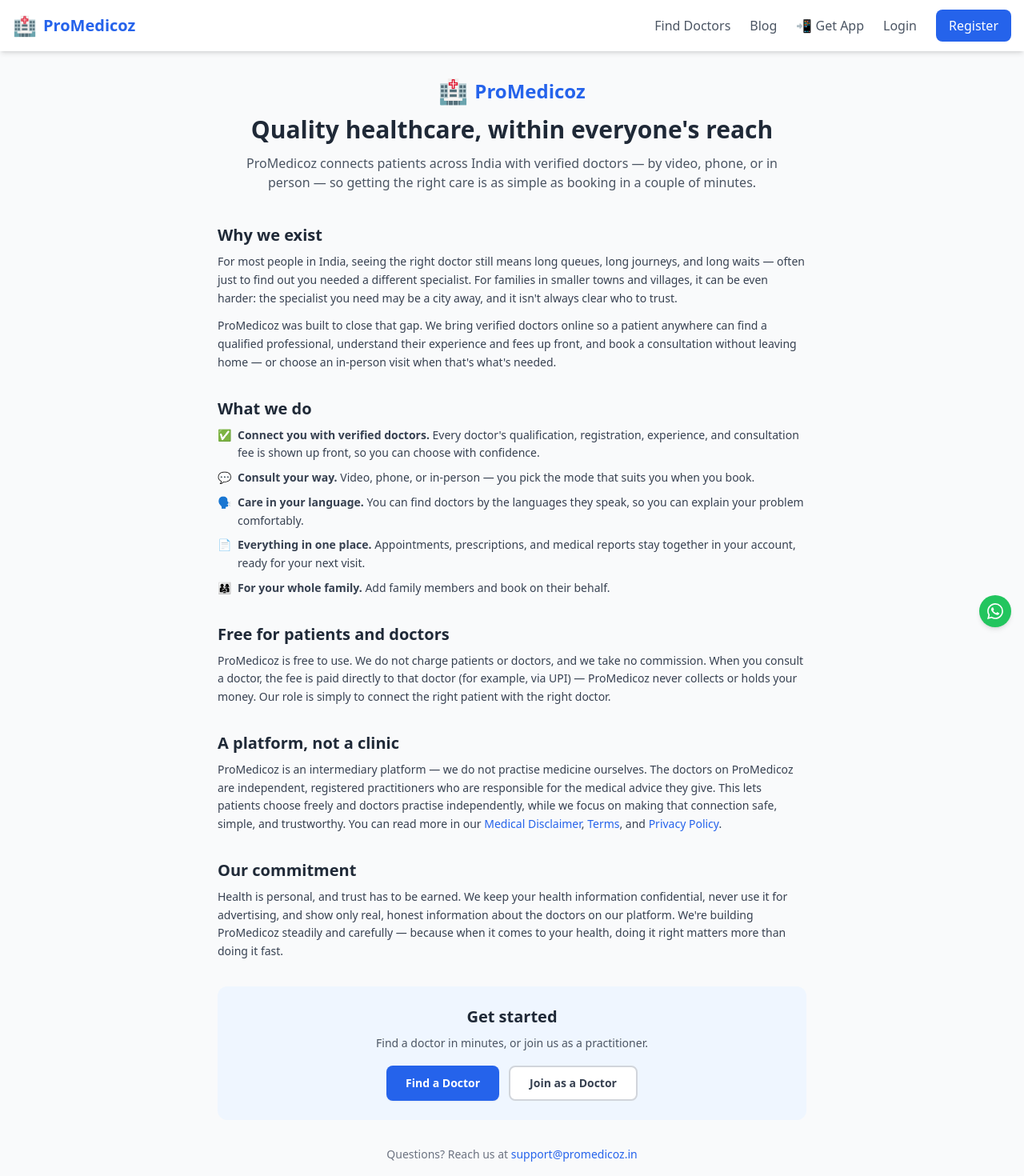
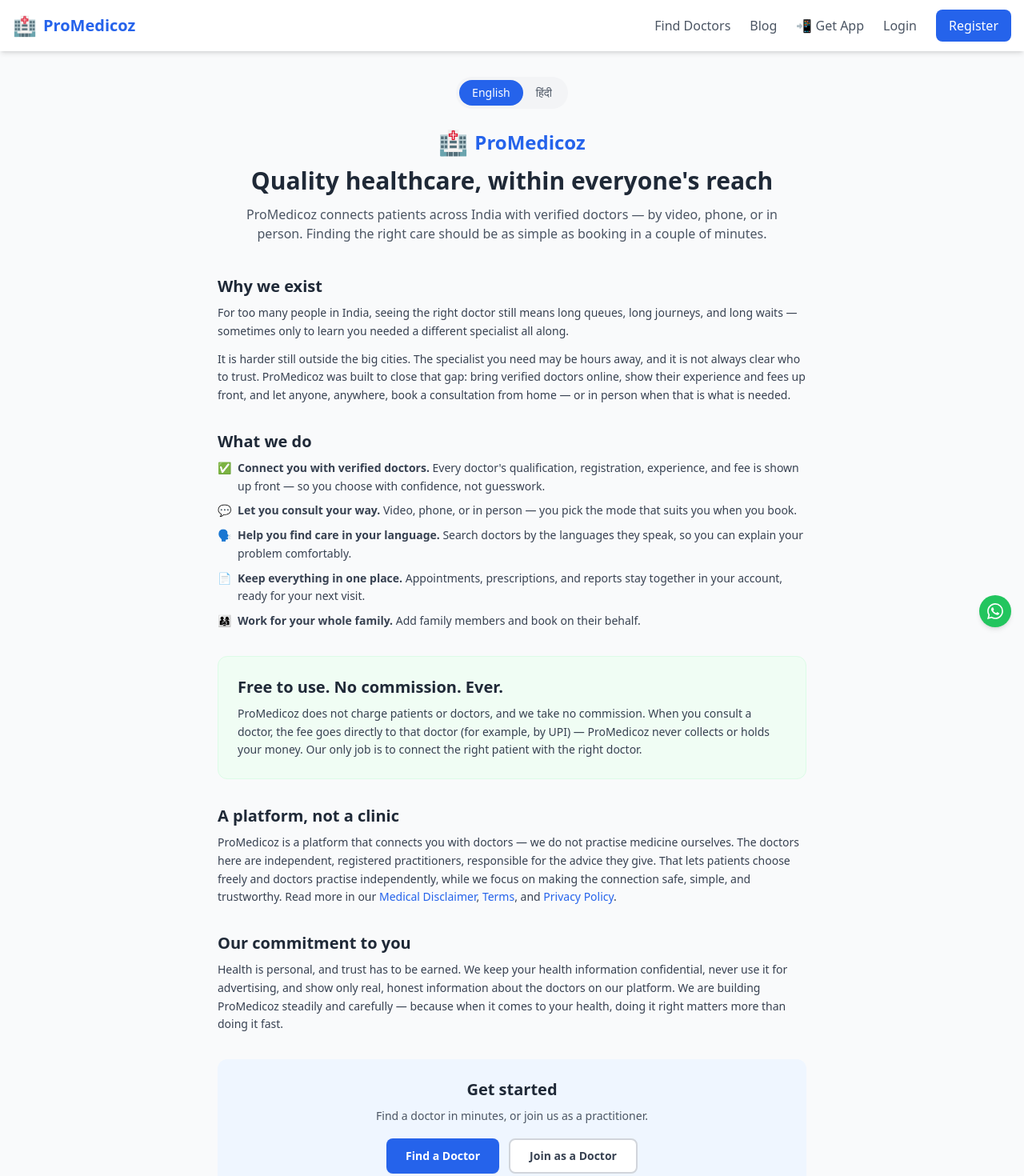
Before and after one commit to kndnkmr/docconnect, a React (Vite) app in the folder client/: page /about in a window 1280 px wide. Shown: the top 1470 px of the page at 80% size. Built offline with nearby package versions, Linux system fonts and the light colour scheme; no server answers.

Commit message:
Rewrite About + How It Works: sharper warmer copy (same facts, no new claims), make About bilingual EN/HI, upgrade steps to numbered-circle visual

```diff
--- a/client/src/pages/AboutUs.jsx
+++ b/client/src/pages/AboutUs.jsx
@@ -1,10 +1,130 @@
+import { useState } from 'react';
 import { Link } from 'react-router-dom';
 import SEO from '../components/SEO';
 
+// Patient-facing page → bilingual (English / हिंदी), same lightweight approach
+// as HowItWorks.jsx and Home.jsx: a per-page string dictionary keyed by
+// language, with the shared localStorage 'promedicoz_lang' choice so the
+// patient's selection carries across the site.
+//
+// IMPORTANT: the copy here states ONLY facts that were already on this page —
+// the no-commission / pay-the-doctor-directly model, verified doctors, the
+// three consult modes, language search, family accounts, and the
+// platform-not-a-clinic positioning. No invented numbers, founder story, or
+// claims. The wording is sharpened and warmed; the substance is unchanged.
+const TXT = {
+  en: {
+    heroH1: "Quality healthcare, within everyone's reach",
+    heroSub:
+      'ProMedicoz connects patients across India with verified doctors — by video, phone, or in person. Finding the right care should be as simple as booking in a couple of minutes.',
+
+    whyH: 'Why we exist',
+    whyP1:
+      'For too many people in India, seeing the right doctor still means long queues, long journeys, and long waits — sometimes only to learn you needed a different specialist all along.',
+    whyP2:
+      'It is harder still outside the big cities. The specialist you need may be hours away, and it is not always clear who to trust. ProMedicoz was built to close that gap: bring verified doctors online, show their experience and fees up front, and let anyone, anywhere, book a consultation from home — or in person when that is what is needed.',
+
+    doH: 'What we do',
+    doItems: [
+      { icon: '✅', t: 'Connect you with verified doctors.', d: "Every doctor's qualification, registration, experience, and fee is shown up front — so you choose with confidence, not guesswork." },
+      { icon: '💬', t: 'Let you consult your way.', d: 'Video, phone, or in person — you pick the mode that suits you when you book.' },
+      { icon: '🗣️', t: 'Help you find care in your language.', d: 'Search doctors by the languages they speak, so you can explain your problem comfortably.' },
+      { icon: '📄', t: 'Keep everything in one place.', d: 'Appointments, prescriptions, and reports stay together in your account, ready for your next visit.' },
+      { icon: '👨‍👩‍👧', t: 'Work for your whole family.', d: 'Add family members and book on their behalf.' },
+    ],
+
+    freeH: 'Free to use. No commission. Ever.',
+    freeP:
+      'ProMedicoz does not charge patients or doctors, and we take no commission. When you consult a doctor, the fee goes directly to that doctor (for example, by UPI) — ProMedicoz never collects or holds your money. Our only job is to connect the right patient with the right doctor.',
+
+    platH: 'A platform, not a clinic',
+    platP:
+      'ProMedicoz is a platform that connects you with doctors — we do not practise medicine ourselves. The doctors here are independent, registered practitioners, responsible for the advice they give. That lets patients choose freely and doctors practise independently, while we focus on making the connection safe, simple, and trustworthy.',
+    platLinks: 'Read more in our',
+
+    trustH: 'Our commitment to you',
+    trustP:
+      'Health is personal, and trust has to be earned. We keep your health information confidential, never use it for advertising, and show only real, honest information about the doctors on our platform. We are building ProMedicoz steadily and carefully — because when it comes to your health, doing it right matters more than doing it fast.',
+
+    ctaH: 'Get started',
+    ctaP: 'Find a doctor in minutes, or join us as a practitioner.',
+    findDoctor: 'Find a Doctor',
+    joinDoctor: 'Join as a Doctor',
+    questions: 'Questions? Reach us at',
+
+    disclaimer: 'Medical Disclaimer', terms: 'Terms', privacy: 'Privacy Policy',
+  },
+  hi: {
+    heroH1: 'अच्छी सेहत-सुविधा, सबकी पहुंच में',
+    heroSub:
+      'ProMedicoz भारत भर के मरीज़ों को सत्यापित डॉक्टरों से जोड़ता है — वीडियो, फ़ोन या क्लिनिक पर। सही इलाज पाना उतना ही आसान होना चाहिए जितना कुछ मिनटों में बुकिंग करना।',
+
+    whyH: 'हम क्यों हैं',
+    whyP1:
+      'भारत में बहुत से लोगों के लिए सही डॉक्टर तक पहुंचना आज भी लंबी कतारों, लंबे सफ़र और लंबे इंतज़ार का मतलब है — और कभी-कभी तो यह पता चलने के लिए कि आपको किसी और विशेषज्ञ की ज़रूरत थी।',
+    whyP2:
+      'बड़े शहरों से बाहर यह और भी मुश्किल है। जिस विशेषज्ञ की ज़रूरत है वह घंटों दूर हो सकता है, और यह साफ़ नहीं होता कि किस पर भरोसा करें। ProMedicoz इसी दूरी को पाटने के लिए बना है: सत्यापित डॉक्टरों को ऑनलाइन लाना, उनका अनुभव और शुल्क पहले से दिखाना, और किसी को भी, कहीं से भी, घर बैठे परामर्श बुक करने देना — या ज़रूरत पड़ने पर क्लिनिक पर मिलना।',
+
+    doH: 'हम क्या करते हैं',
+    doItems: [
+      { icon: '✅', t: 'सत्यापित डॉक्टरों से जोड़ते हैं।', d: 'हर डॉक्टर की योग्यता, रजिस्ट्रेशन, अनुभव और शुल्क पहले से दिखता है — ताकि आप अंदाज़े से नहीं, भरोसे से चुनें।' },
+      { icon: '💬', t: 'अपने तरीके से परामर्श।', d: 'वीडियो, फ़ोन या क्लिनिक पर — बुकिंग के समय अपना पसंदीदा तरीका चुनें।' },
+      { icon: '🗣️', t: 'अपनी भाषा में इलाज।', d: 'डॉक्टरों को उनकी बोली जाने वाली भाषाओं से खोजें, ताकि आप अपनी समस्या आराम से बता सकें।' },
+      { icon: '📄', t: 'सब कुछ एक जगह।', d: 'अपॉइंटमेंट, प्रिस्क्रिप्शन और रिपोर्ट आपके खाते में एक साथ रहते हैं, अगली बार के लिए तैयार।' },
+      { icon: '👨‍👩‍👧', t: 'पूरे परिवार के लिए।', d: 'परिवार के सदस्यों को जोड़ें और उनकी ओर से बुकिंग करें।' },
+    ],
+
+    freeH: 'उपयोग मुफ़्त। कोई कमीशन नहीं। कभी नहीं।',
+    freeP:
+      'ProMedicoz न मरीज़ों से शुल्क लेता है, न डॉक्टरों से, और कोई कमीशन नहीं लेता। जब आप परामर्श लेते हैं, तो शुल्क सीधे उसी डॉक्टर को जाता है (जैसे UPI से) — ProMedicoz कभी आपका पैसा नहीं लेता या रखता। हमारा एकमात्र काम है सही मरीज़ को सही डॉक्टर से जोड़ना।',
+
+    platH: 'एक प्लेटफ़ॉर्म, क्लिनिक नहीं',
+    platP:
+      'ProMedicoz एक प्लेटफ़ॉर्म है जो आपको डॉक्टरों से जोड़ता है — हम खुद इलाज नहीं करते। यहां के डॉक्टर स्वतंत्र, रजिस्टर्ड प्रैक्टिशनर हैं, और अपनी दी गई सलाह के लिए खुद ज़िम्मेदार हैं। इससे मरीज़ खुलकर चुन पाते हैं और डॉक्टर स्वतंत्र रूप से काम करते हैं, जबकि हम इस जुड़ाव को सुरक्षित, सरल और भरोसेमंद बनाने पर ध्यान देते हैं।',
+    platLinks: 'और पढ़ें हमारे',
+
+    trustH: 'आपके प्रति हमारा वादा',
+    trustP:
+      'सेहत निजी बात है, और भरोसा कमाना पड़ता है। हम आपकी स्वास्थ्य जानकारी गोपनीय रखते हैं, उसे कभी विज्ञापन के लिए इस्तेमाल नहीं करते, और अपने प्लेटफ़ॉर्म के डॉक्टरों की केवल असली, ईमानदार जानकारी दिखाते हैं। हम ProMedicoz को धीरे और सावधानी से बना रहे हैं — क्योंकि जब बात सेहत की हो, तो जल्दी करने से ज़्यादा सही करना मायने रखता है।',
+
+    ctaH: 'शुरू करें',
+    ctaP: 'कुछ मिनटों में डॉक्टर खोजें, या एक प्रैक्टिशनर के रूप में हमसे जुड़ें।',
+    findDoctor: 'डॉक्टर खोजें',
+    joinDoctor: 'डॉक्टर के रूप में जुड़ें',
+    questions: 'कोई सवाल? हमसे संपर्क करें',
+
+    disclaimer: 'मेडिकल अस्वीकरण', terms: 'नियम', privacy: 'गोपनीयता नीति',
+  },
+};
+
 function AboutUs() {
+  const [lang, setLang] = useState(() => localStorage.getItem('promedicoz_lang') || 'en');
+  const t = TXT[lang];
+  const changeLang = (l) => { setLang(l); localStorage.setItem('promedicoz_lang', l); };
+
   return (
     <div className="container mx-auto px-4 py-8 max-w-3xl">
+      {/* SEO title/description stay ENGLISH on purpose — they feed Google's
+          index and OG previews, and must not change with the on-screen toggle. */}
       <SEO title="About Us — Verified Doctors, Fair Fees, No Commission" description="ProMedicoz connects patients across India with verified doctors for video, phone, and in-person consultations — a free platform where you pay the doctor directly, with no commission, built to make quality healthcare easy to reach." path="/about" />
+
+      {/* Language toggle (patient-facing page) */}
+      <div className="flex justify-center mb-6">
+        <div className="inline-flex items-center bg-gray-100 rounded-full p-1 text-sm">
+          <button
+            onClick={() => changeLang('en')}
+            className={`px-4 py-1.5 rounded-full font-medium transition-colors ${lang === 'en' ? 'bg-primary-600 text-white' : 'text-gray-600 hover:bg-gray-200'}`}
+          >
+            English
+          </button>
+          <button
+            onClick={() => changeLang('hi')}
+            className={`px-4 py-1.5 rounded-full font-medium transition-colors ${lang === 'hi' ? 'bg-primary-600 text-white' : 'text-gray-600 hover:bg-gray-200'}`}
+          >
+            हिंदी
+          </button>
+        </div>
+      </div>
 
       {/* Hero */}
       <div className="text-center mb-10">
@@ -12,70 +132,63 @@ function AboutUs() {
           <span className="text-3xl">🏥</span>
           <span className="text-2xl font-bold text-primary-600">ProMedicoz</span>
         </div>
-        <h1 className="text-3xl font-bold text-gray-800">Quality healthcare, within everyone's reach</h1>
-        <p className="text-gray-600 mt-3 max-w-2xl mx-auto">
-          ProMedicoz connects patients across India with verified doctors — by video, phone, or in person — so getting the right care is as simple as booking in a couple of minutes.
-        </p>
+        <h1 className="text-3xl font-bold text-gray-800">{t.heroH1}</h1>
+        <p className="text-gray-600 mt-3 max-w-2xl mx-auto">{t.heroSub}</p>
       </div>
 
       <div className="space-y-8 text-gray-700 text-sm leading-relaxed">
         <section>
-          <h2 className="text-xl font-semibold text-gray-800 mb-2">Why we exist</h2>
+          <h2 className="text-xl font-semibold text-gray-800 mb-2">{t.whyH}</h2>
+          <p>{t.whyP1}</p>
+          <p className="mt-3">{t.whyP2}</p>
+        </section>
+
+        <section>
+          <h2 className="text-xl font-semibold text-gray-800 mb-2">{t.doH}</h2>
+          <ul className="space-y-2">
+            {t.doItems.map((item, i) => (
+              <li key={i} className="flex gap-2">
+                <span>{item.icon}</span>
+                <span><strong>{item.t}</strong> {item.d}</span>
+              </li>
+            ))}
+          </ul>
+        </section>
+
+        <section className="bg-green-50 border border-green-100 rounded-xl p-6">
+          <h2 className="text-xl font-semibold text-gray-800 mb-2">{t.freeH}</h2>
+          <p>{t.freeP}</p>
+        </section>
+
+        <section>
+          <h2 className="text-xl font-semibold text-gray-800 mb-2">{t.platH}</h2>
           <p>
-            For most people in India, seeing the right doctor still means long queues, long journeys, and long waits — often just to find out you needed a different specialist. For families in smaller towns and villages, it can be even harder: the specialist you need may be a city away, and it isn't always clear who to trust.
-          </p>
-          <p className="mt-3">
-            ProMedicoz was built to close that gap. We bring verified doctors online so a patient anywhere can find a qualified professional, understand their experience and fees up front, and book a consultation without leaving home — or choose an in-person visit when that's what's needed.
+            {t.platP}{' '}
+            {t.platLinks}{' '}
+            <Link to="/medical-disclaimer" className="text-primary-600 hover:underline">{t.disclaimer}</Link>,{' '}
+            <Link to="/terms" className="text-primary-600 hover:underline">{t.terms}</Link>
+            {lang === 'hi' ? ' और ' : ', and '}
+            <Link to="/privacy" className="text-primary-600 hover:underline">{t.privacy}</Link>.
           </p>
         </section>
 
         <section>
-          <h2 className="text-xl font-semibold text-gray-800 mb-2">What we do</h2>
-          <ul className="space-y-2">
-            <li className="flex gap-2"><span>✅</span><span><strong>Connect you with verified doctors.</strong> Every doctor's qualification, registration, experience, and consultation fee is shown up front, so you can choose with confidence.</span></li>
-            <li className="flex gap-2"><span>💬</span><span><strong>Consult your way.</strong> Video, phone, or in-person — you pick the mode that suits you when you book.</span></li>
-            <li className="flex gap-2"><span>🗣️</span><span><strong>Care in your language.</strong> You can find doctors by the languages they speak, so you can explain your problem comfortably.</span></li>
-            <li className="flex gap-2"><span>📄</span><span><strong>Everything in one place.</strong> Appointments, prescriptions, and medical reports stay together in your account, ready for your next visit.</span></li>
-            <li className="flex gap-2"><span>👨‍👩‍👧</span><span><strong>For your whole family.</strong> Add family members and book on their behalf.</span></li>
-          </ul>
-        </section>
-
-        <section>
-          <h2 className="text-xl font-semibold text-gray-800 mb-2">Free for patients and doctors</h2>
-          <p>
-            ProMedicoz is free to use. We do not charge patients or doctors, and we take no commission. When you consult a doctor, the fee is paid directly to that doctor (for example, via UPI) — ProMedicoz never collects or holds your money. Our role is simply to connect the right patient with the right doctor.
-          </p>
-        </section>
-
-        <section>
-          <h2 className="text-xl font-semibold text-gray-800 mb-2">A platform, not a clinic</h2>
-          <p>
-            ProMedicoz is an intermediary platform — we do not practise medicine ourselves. The doctors on ProMedicoz are independent, registered practitioners who are responsible for the medical advice they give. This lets patients choose freely and doctors practise independently, while we focus on making that connection safe, simple, and trustworthy. You can read more in our{' '}
-            <Link to="/medical-disclaimer" className="text-primary-600 hover:underline">Medical Disclaimer</Link>,{' '}
-            <Link to="/terms" className="text-primary-600 hover:underline">Terms</Link>, and{' '}
-            <Link to="/privacy" className="text-primary-600 hover:underline">Privacy Policy</Link>.
-          </p>
-        </section>
-
-        <section>
-          <h2 className="text-xl font-semibold text-gray-800 mb-2">Our commitment</h2>
-          <p>
-            Health is personal, and trust has to be earned. We keep your health information confidential, never use it for advertising, and show only real, honest information about the doctors on our platform. We're building ProMedicoz steadily and carefully — because when it comes to your health, doing it right matters more than doing it fast.
-          </p>
+          <h2 className="text-xl font-semibold text-gray-800 mb-2">{t.trustH}</h2>
+          <p>{t.trustP}</p>
         </section>
 
         {/* CTAs */}
         <section className="bg-primary-50 rounded-xl p-6 text-center">
-          <h2 className="text-xl font-semibold text-gray-800 mb-2">Get started</h2>
-          <p className="text-gray-600 mb-4">Find a doctor in minutes, or join us as a practitioner.</p>
+          <h2 className="text-xl font-semibold text-gray-800 mb-2">{t.ctaH}</h2>
+          <p className="text-gray-600 mb-4">{t.ctaP}</p>
           <div className="flex flex-wrap justify-center gap-3">
-            <Link to="/doctors" className="btn btn-primary">Find a Doctor</Link>
-            <Link to="/register?role=doctor" className="btn btn-outline">Join as a Doctor</Link>
+            <Link to="/doctors" className="btn btn-primary">{t.findDoctor}</Link>
+            <Link to="/register?role=doctor" className="btn btn-outline">{t.joinDoctor}</Link>
           </div>
         </section>
 
         <section className="text-center">
-          <p className="text-gray-500">Questions? Reach us at <a href="mailto:support@promedicoz.in" className="text-primary-600 hover:underline">support@promedicoz.in</a></p>
+          <p className="text-gray-500">{t.questions} <a href="mailto:support@promedicoz.in" className="text-primary-600 hover:underline">support@promedicoz.in</a></p>
         </section>
       </div>
     </div>
--- a/client/src/pages/HowItWorks.jsx
+++ b/client/src/pages/HowItWorks.jsx
@@ -11,11 +11,11 @@ import SEO from '../components/SEO';
 const TXT = {
   en: {
     heroTitle: 'How ProMedicoz works',
-    heroSubtitle: 'Find the right doctor and consult by video, phone, or in person — in a few simple steps. Signing up and browsing is free.',
+    heroSubtitle: 'From "I need a doctor" to a confirmed consultation in a few simple steps — by video, phone, or in person. Signing up and browsing is completely free.',
     findDoctor: 'Find a Doctor',
     createAccount: 'Create Account',
 
-    stepsHeading: 'Booking in 4 steps',
+    stepsHeading: 'Book in 4 simple steps',
     steps: [
       { t: 'Find a doctor.', d: "Search by symptom, specialization, city, or the language you're comfortable in. Each profile shows the doctor's qualification, experience, fee, and patient reviews." },
       { t: 'Book a slot.', d: "Pick a date, an available time, and how you'd like to consult — video, phone, or in person." },
@@ -50,11 +50,11 @@ const TXT = {
   },
   hi: {
     heroTitle: 'ProMedicoz कैसे काम करता है',
-    heroSubtitle: 'सही डॉक्टर खोजें और वीडियो, फ़ोन या क्लिनिक पर परामर्श करें — कुछ आसान चरणों में। साइन अप करना और डॉक्टर देखना मुफ़्त है।',
+    heroSubtitle: '"मुझे डॉक्टर चाहिए" से लेकर पक्की अपॉइंटमेंट तक — कुछ आसान चरणों में, वीडियो, फ़ोन या क्लिनिक पर। साइन अप करना और डॉक्टर देखना बिल्कुल मुफ़्त है।',
     findDoctor: 'डॉक्टर खोजें',
     createAccount: 'खाता बनाएं',
 
-    stepsHeading: '4 आसान चरणों में बुकिंग',
+    stepsHeading: '4 आसान चरणों में बुक करें',
     steps: [
       { t: 'डॉक्टर खोजें।', d: 'लक्षण, विशेषज्ञता, शहर, या जिस भाषा में आप सहज हैं उसके अनुसार खोजें। हर प्रोफ़ाइल में डॉक्टर की योग्यता, अनुभव, शुल्क और मरीज़ों की समीक्षाएं दिखती हैं।' },
       { t: 'स्लॉट बुक करें।', d: 'तारीख, उपलब्ध समय, और परामर्श का तरीका चुनें — वीडियो, फ़ोन या क्लिनिक पर।' },
@@ -127,12 +127,17 @@ function HowItWorks() {
       </div>
 
       <div className="space-y-8 text-gray-700 text-sm leading-relaxed">
-        {/* Steps */}
+        {/* Steps — numbered-circle visual (matches the step style used in
+            blog articles and the dashboard onboarding) so the core "4 steps"
+            reads as a clear, friendly flow rather than a plain list. */}
         <section>
-          <h2 className="text-xl font-semibold text-gray-800 mb-3">{t.stepsHeading}</h2>
-          <ol className="list-decimal ml-6 space-y-2">
+          <h2 className="text-xl font-semibold text-gray-800 mb-4">{t.stepsHeading}</h2>
+          <ol className="space-y-3">
             {t.steps.map((s, i) => (
-              <li key={i}><strong>{s.t}</strong> {s.d}</li>
+              <li key={i} className="flex gap-3 items-start">
+                <span className="flex-shrink-0 w-8 h-8 rounded-full bg-primary-600 text-white text-sm font-bold flex items-center justify-center">{i + 1}</span>
+                <span className="pt-1"><strong className="text-gray-800">{s.t}</strong> {s.d}</span>
+              </li>
             ))}
           </ol>
         </section>
```
